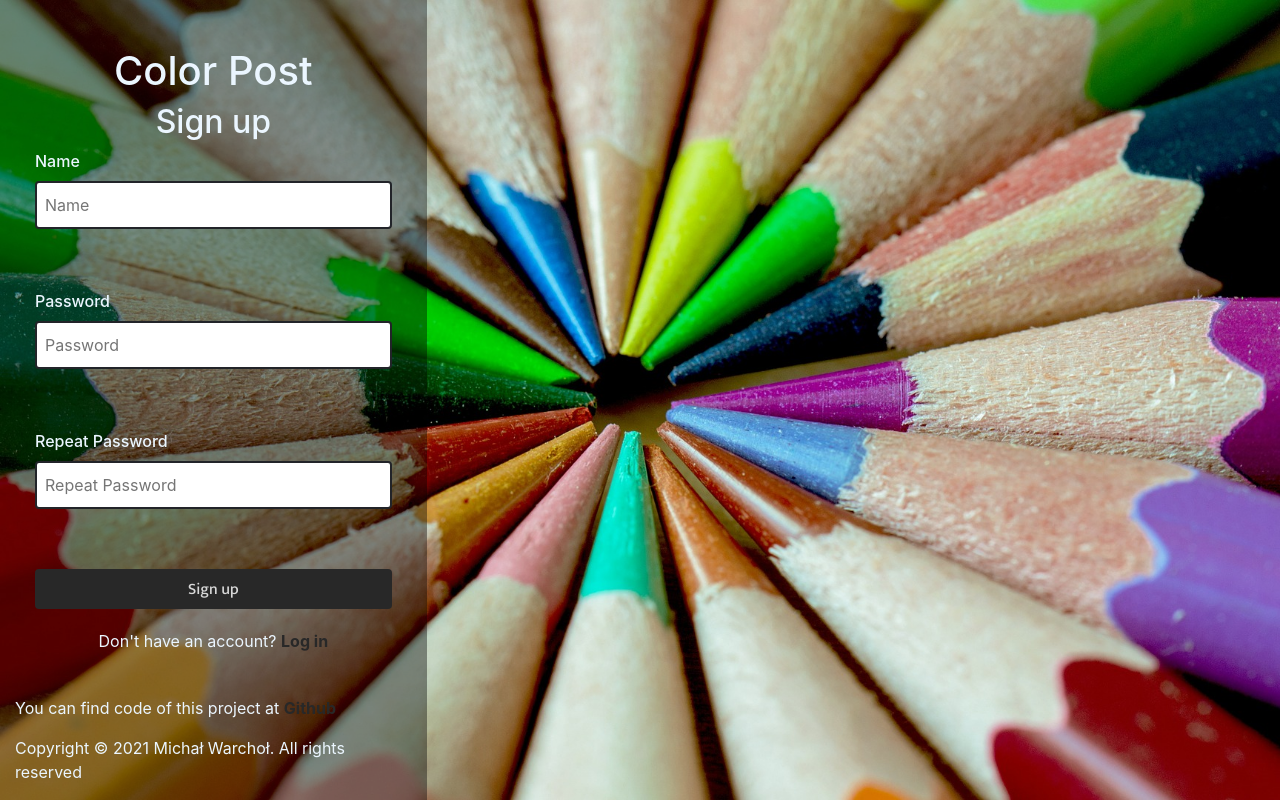
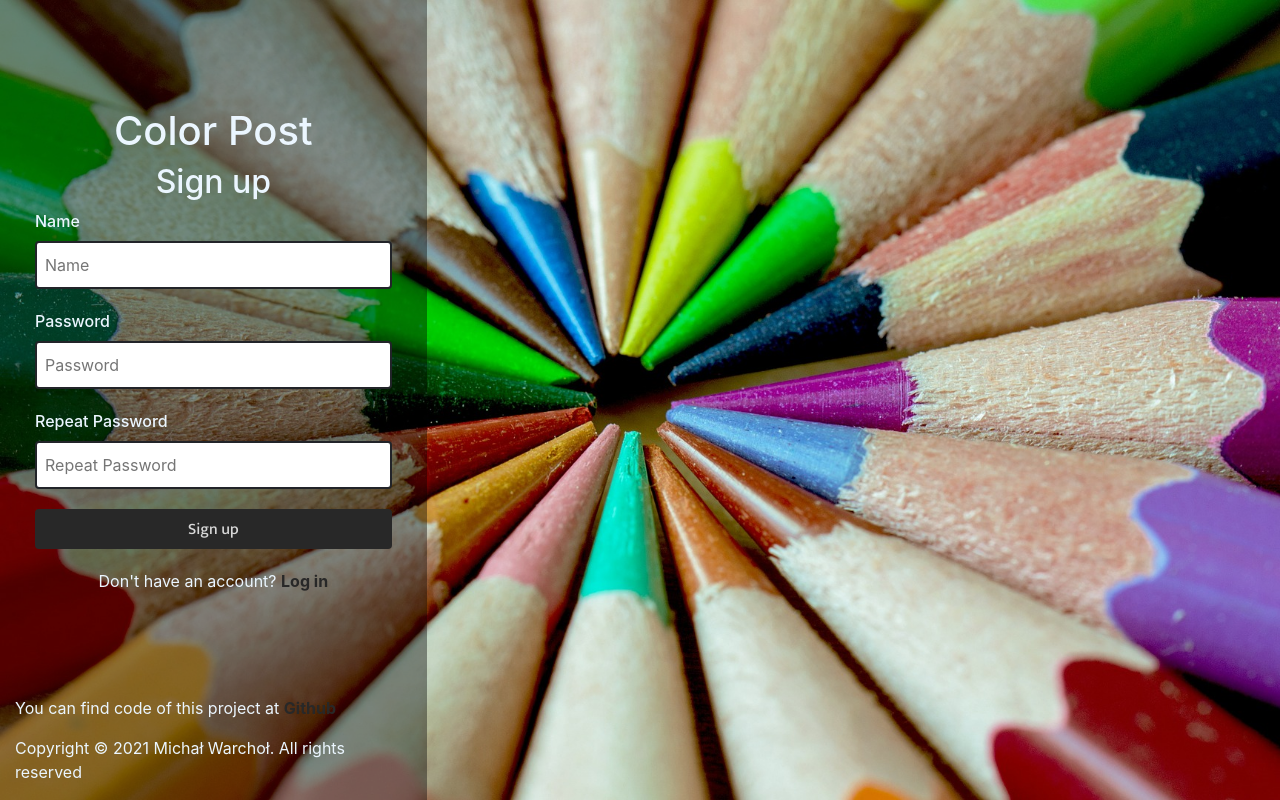
Before and after one commit to michalwarchol/color-post, a React app: page /signup in a window 1280 px wide. Built offline with nearby package versions, Linux system fonts and the light colour scheme.

Commit message:
:exclamation: Added an icon of error

```diff
--- a/src/components/InputField/InputField.tsx
+++ b/src/components/InputField/InputField.tsx
@@ -1,4 +1,5 @@
 import React from "react";
+import {MdError} from "react-icons/md"
 
 type Props = {
     label: string;
@@ -21,7 +22,7 @@ const InputField: React.FC<Props> = ({label, name, type, error, value, onChange}
               placeholder={label}
               style={error.length>0?{borderColor: "#e5383b"}:{borderColor: "#222429"}}
             />
-            <span>{error}</span>
+            {!!error&&<span><MdError />{error}</span>}
         </div>
     )
 }
```
